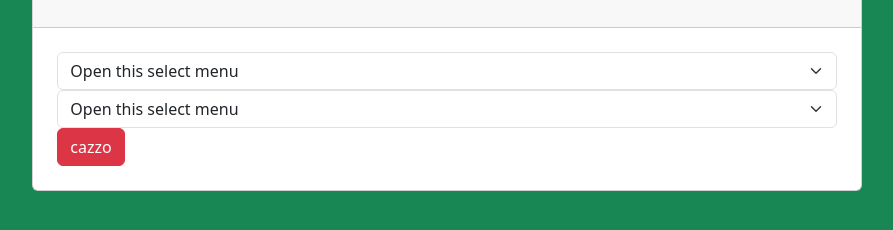
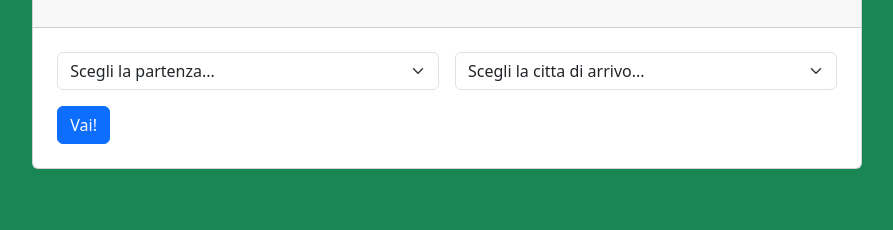
Before and after one commit to LeonardoRinaldi92/js-biglietto-treno-form, a plain HTML site: page index.html in a window 1280 px wide. Shown: the part 126-356 px from the top of the page, without its empty margins (193-1086 px from the left). Drawn offline with nearby package versions, Linux system fonts and the light colour scheme.

Commit message:
struttura 3

```diff
--- a/assets/js/main.js
+++ b/assets/js/main.js
@@ -1,5 +1,6 @@
 let partenza = '';
 let arrivo = '';
+let sameCity = 'La città di partenza e quella di arrivo non possono combaciare!'
 
 document.getElementById('partenza').addEventListener("change", (event) => {
     partenza = event.target.value;
@@ -8,3 +9,15 @@ document.getElementById('partenza').addEventListener("change", (event) => {
 document.getElementById('arrivo').addEventListener("change", (event) => {
     arrivo = event.target.value;
 });
+
+const form = document.getElementById("form");
+
+form.addEventListener("submit", function (event) {
+    event.preventDefault();
+
+    if (partenza === arrivo)
+        alert (sameCity)
+
+    }
+
+)
--- a/index.html
+++ b/index.html
@@ -17,34 +17,42 @@
                     calcola il prezzo del tuo biglietto
                   </h1>
                 </div>
-                <div class="card-body p-4">
-                  <select class="form-select" name="selelect" aria-label="Default select example" id="partenza" >
-                    <option value="" selected>Open this select menu</option>
-                    <option value="milano">One</option>
-                    <option value="roma">Two</option>
-                    <option value="napoli">Three</option>
-                  </select>
-
-                  <select class="form-select" name="selelect" aria-label="Default select example" id="arrivo" >
-                    <option value="" selected>Open this select menu</option>
-                    <option value="milano">One</option>
-                    <option class="d-none" value="roma">Two</option>
-                    <option value="napoli">Three</option>
-                  </select>
-                  <a href="#" class="btn btn-danger" id="salva">
-                    cazzo
-
-                  </a>
-
-                </div>
-
+                <form id="form" action="#" >
+                  <div class="card-body p-4 row g-3">
+                    <div class="col-6">
+                      <select class="form-select" name="selelect" aria-label="Default select example" id="partenza" >
+                      <option value="" selected>Scegli la partenza...</option>
+                      <option value="roma">Roma</option>
+                      <option value="milano">Milano</option>
+                      <option value="torino">Torino</option>
+                      <option value="genova">Genova</option>
+                      <option value="firenze">Firenze</option>
+                      <option value="napoli">Napoli</option>
+                      <option value="lecce">Lecce</option>
+                      </select>
+                    </div>
+                    <div class="col-6">
+                      <select class="form-select" name="selelect" aria-label="Default select example" id="arrivo" >
+                      <option value="" selected>Scegli la citta di arrivo...</option>
+                      <option value="roma">Roma</option>
+                      <option value="milano">Milano</option>
+                      <option value="torino">Torino</option>
+                      <option value="genova">Genova</option>
+                      <option value="firenze">Firenze</option>
+                      <option value="napoli">Napoli</option>
+                      <option value="lecce">Lecce</option>
+                      </select>
+                    </div>
+                    <div class="col-12">
+                      <button type="submit" class="btn btn-primary">Vai!</button>
+                    </div>
+                  </div>
+                </form>
               </div>
+            </div>
           </div>
-
         </div>
-
       </div>
-
     </main>
     <footer></footer>
     <script src="./assets/js/main.js"></script>
```
